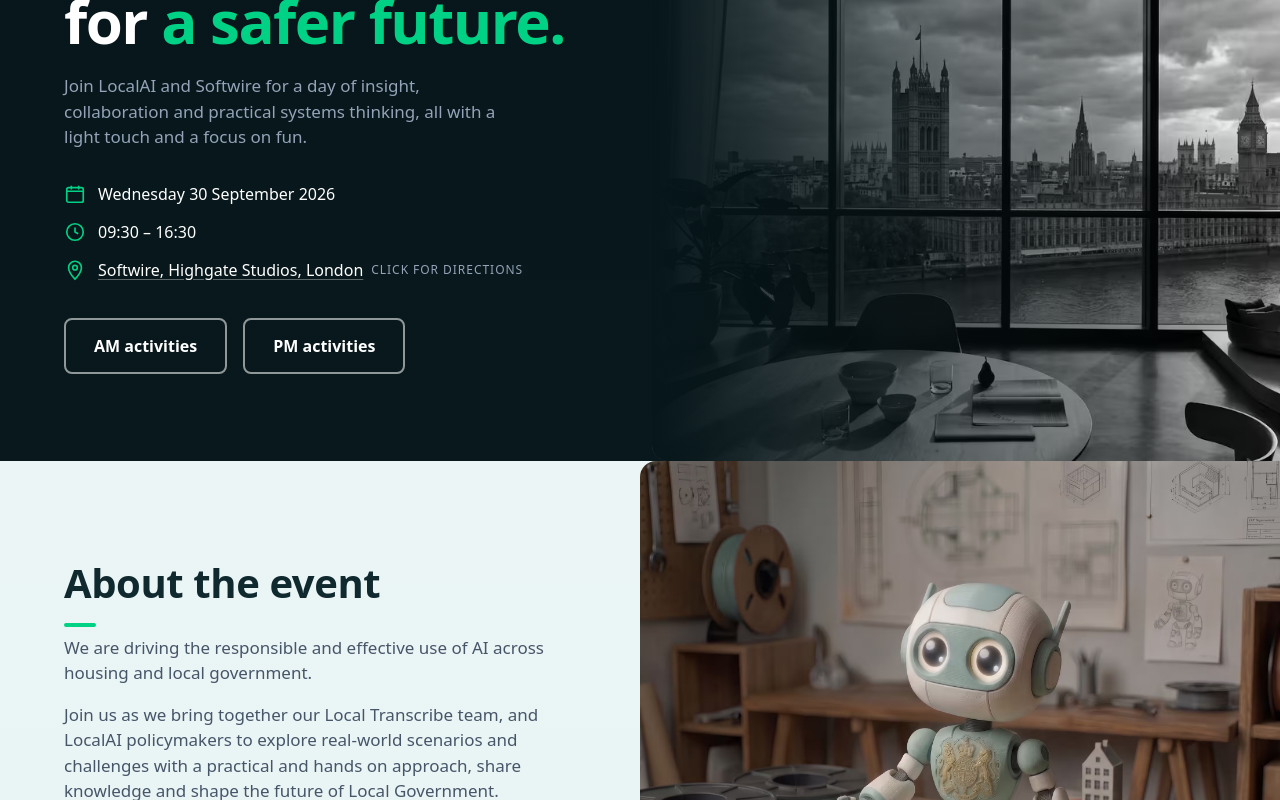
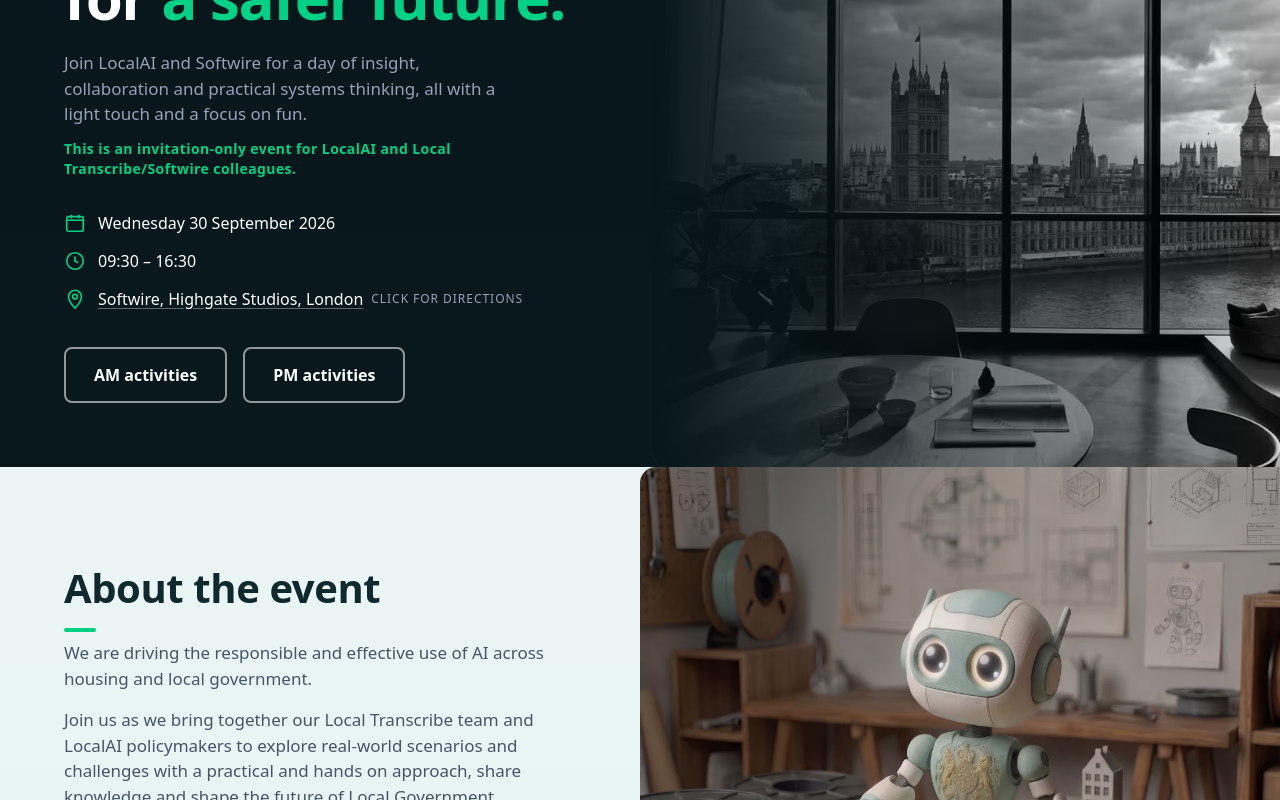
Before and after one commit to robbfox/localai, a Next.js app: page / in a window 1280 px wide. Shown: the part 260-1060 px from the top of the page. Built offline with nearby package versions, Linux system fonts and the light colour scheme.

Commit message:
feat: add invitation-only notice to hero section and fix grammatical punctuation in about component

```diff
--- a/src/components/About.tsx
+++ b/src/components/About.tsx
@@ -18,7 +18,7 @@
               across housing and local government.
             </p>
             <p className="mt-4 max-w-[52ch] text-[17px] text-text-light-secondary">
-              Join us as we bring together our Local Transcribe team, and LocalAI policymakers
+              Join us as we bring together our Local Transcribe team and LocalAI policymakers
             to explore real-world scenarios and challenges with a practical and hands on approach, share knowledge
               and shape the future of Local Government.
             </p>
--- a/src/components/Hero.tsx
+++ b/src/components/Hero.tsx
@@ -27,6 +27,9 @@
             <p className="mt-5 max-w-[46ch] text-[17px] text-text-dark-secondary">
               Join LocalAI and Softwire for a day of
               insight, collaboration and practical systems thinking, all with a light touch and a focus on fun.
+            </p>
+            <p className="mt-3 max-w-[54ch] text-sm font-semibold tracking-[0.03em] text-accent">
+              This is an invitation-only event for LocalAI and Local Transcribe/Softwire colleagues.
             </p>
 
             <ul className="mt-8 flex flex-col gap-3.5" aria-label="Event details">
```
